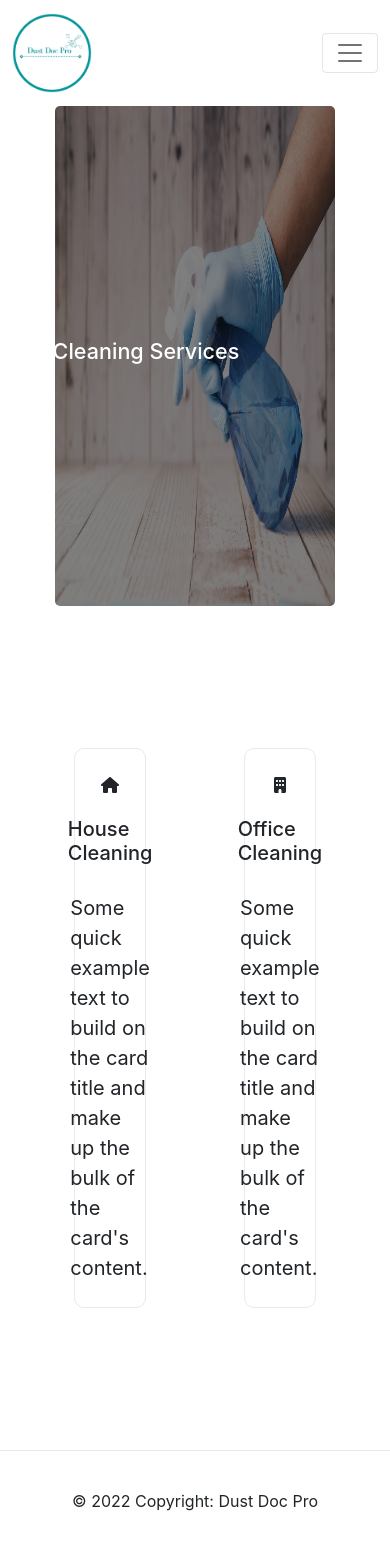
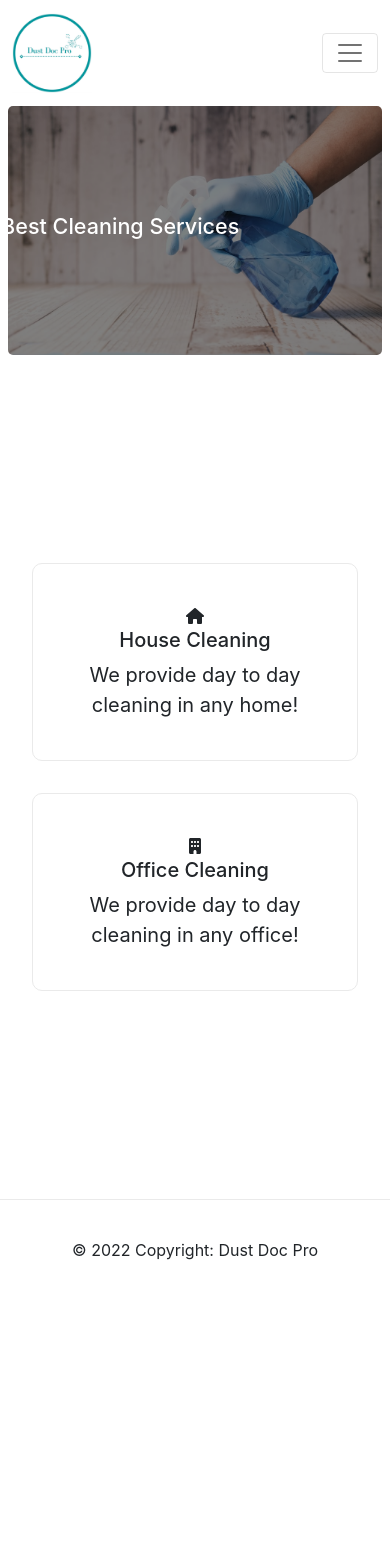
Before and after one commit to Nelson-Menro/DustDocPros, a Next.js app: page / in a window 390 px wide. After the commit the page ends 1299 px from the top, so only its background shows below. Built offline with nearby package versions, Linux system fonts and the light colour scheme.

Commit message:
added a little of resposne, need to fix index cards for mobile

```diff
--- a/pages/about.js
+++ b/pages/about.js
@@ -7,8 +7,8 @@ export default function About() {
   };
   return (
     <>
-      <div className="row justify-content-evenly">
-        <article className="col-4">
+      <div style={{"display" : "flex", "flexWrap" : "wrap", "justifyContent" : "space-between"}}>
+        <article className="col-6">
           <div >
             <h3>About Dust Doc Pro</h3>
             <p>The customer is always right</p>
--- a/pages/contact.js
+++ b/pages/contact.js
@@ -31,7 +31,7 @@ const leftSideContainer = {
 export default function Contact() {
   return (
     <>
-      <div style={{ display: "flex", justifyContent: "space-evenly" }}>
+      <div className="container" style={{ display: "flex", justifyContent: "space-evenly", "flexWrap" : "wrap" }}>
         <div className="col">
           <h4>Feel free to contact us for any kind of business query</h4>
           <p style={{ width: "75%", color: "grey" }}>
--- a/pages/index.js
+++ b/pages/index.js
@@ -1,11 +1,11 @@
 import Head from "next/head";
 import Layout from "../components/layouts";
-import { FontAwesomeIcon } from '@fortawesome/react-fontawesome';
-import { faHouse, faBuilding } from '@fortawesome/free-solid-svg-icons';
+import { FontAwesomeIcon } from "@fortawesome/react-fontawesome";
+import { faHouse, faBuilding } from "@fortawesome/free-solid-svg-icons";
 export default function Home() {
   const container = {
     position: "relative",
-    "textAlign": "center",
+    textAlign: "center",
     color: "white",
     width: "100%",
   };
@@ -16,18 +16,20 @@ export default function Home() {
     transform: "translate(-50%, -50%)",
   };
   const imageStyle = {
-    "filter": "brightness(50%)",
-    "width": "75%",
-    "borderRadius" : "5px"
+    filter: "brightness(50%)",
+    width: "auto",
+    maxWidth: "100%",
+    borderRadius: "5px",
+    height: "auto ",
+  };
+  const cardContent = {
+    display: "flex",
+    alignItems: "center",
+    justifyContent: "center",
+    flexDirection: "column",
+    gap: "20px",
   };
 
-  const cardContent = {
-    "display" : "flex",
-    "alignItems" : "center",
-    "justifyContent" : "center",
-    "flexDirection" : "column",
-    "gap" : "20px"
-  }
   return (
     <>
       <div style={container}>
@@ -43,36 +45,68 @@ export default function Home() {
         </div>
       </div>
 
-      <div className="container">
-        <div className="row justify-content-evenly">
+      {/* <div className="container">
+        <div className="d-flex flex-wrap justify-content-evenly">
           <div className="col-4">
             <div className="card">
               <div style={cardContent}>
-              <div ><FontAwesomeIcon icon={faHouse}/></div>
-                <h5 >House Cleaning</h5>
+                <div>
+                  <FontAwesomeIcon icon={faHouse} />
+                </div>
+                <h5>House Cleaning</h5>
                 <p>
                   Some quick example text to build on the card title and make up
                   the bulk of the card's content.
                 </p>
-
               </div>
             </div>
           </div>
           <div className="col-4">
             <div className="card">
               <div style={cardContent}>
-                <div><FontAwesomeIcon icon={faBuilding}/></div>
+                <div>
+                  <FontAwesomeIcon icon={faBuilding} />
+                </div>
                 <h5>Office Cleaning</h5>
                 <p>
                   Some quick example text to build on the card title and make up
                   the bulk of the card's content.
                 </p>
+              </div>
+            </div>
+          </div>
+        </div>
+      </div> */}
 
+      <div className="container">
+        <div className="flex-container wrap justify-content-evenly">
+          <div className="col">
+            <div className="card text-center">
+              <div className="card-body">
+                <FontAwesomeIcon icon={faHouse} />
+                <h5 className="card-title">House Cleaning</h5>
+                <p className="card-text">
+                  We provide day to day cleaning in any home!
+                </p>
+              </div>
+            </div>
+          </div>
+          <div className="col">
+            <div className="card text-center">
+              <div className="card-body">
+                <FontAwesomeIcon icon={faBuilding} />
+                <h5 className="card-title">Office Cleaning</h5>
+                <p className="card-text">
+                  We provide day to day cleaning in any office!
+                </p>
               </div>
             </div>
           </div>
         </div>
       </div>
+
+
+
     </>
   );
 }
--- a/public/app.css
+++ b/public/app.css
@@ -137,3 +137,22 @@ code {
     flex-direction: column;
   }
 }
+
+.flex-container {
+  padding: 0;
+  margin: 0;
+  list-style: none;
+
+  -ms-box-orient: horizontal;
+  display: -webkit-box;
+  display: -moz-box;
+  display: -ms-flexbox;
+  display: -moz-flex;
+  display: -webkit-flex;
+  display: flex;
+}
+
+.wrap    {
+  -webkit-flex-wrap: wrap;
+  flex-wrap: wrap;
+}
```
Also changed, not shown: pages/work.js (+7 -0 lines).
